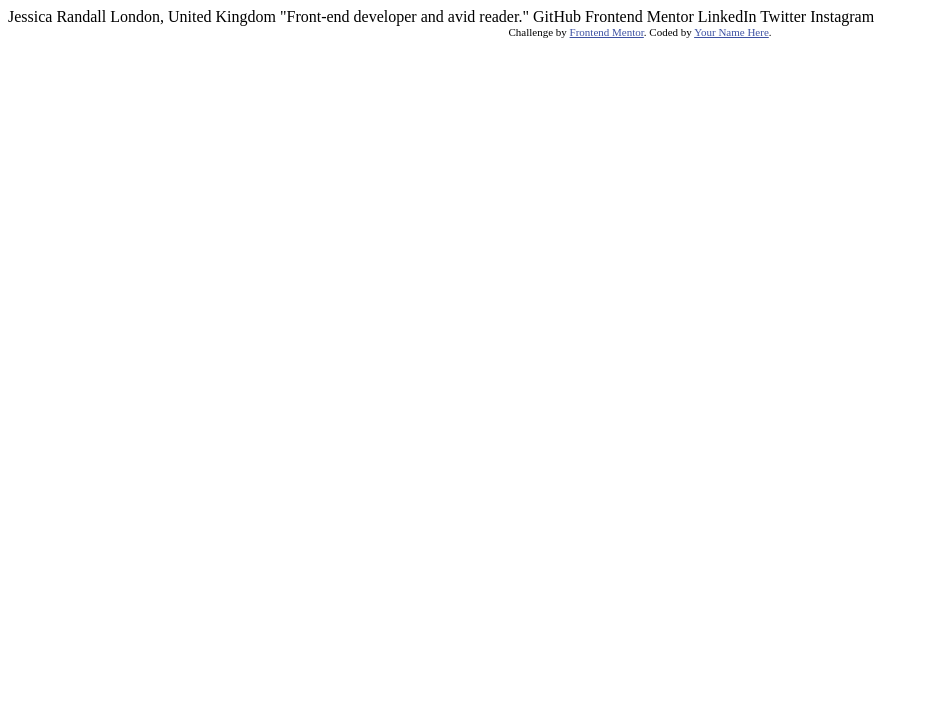
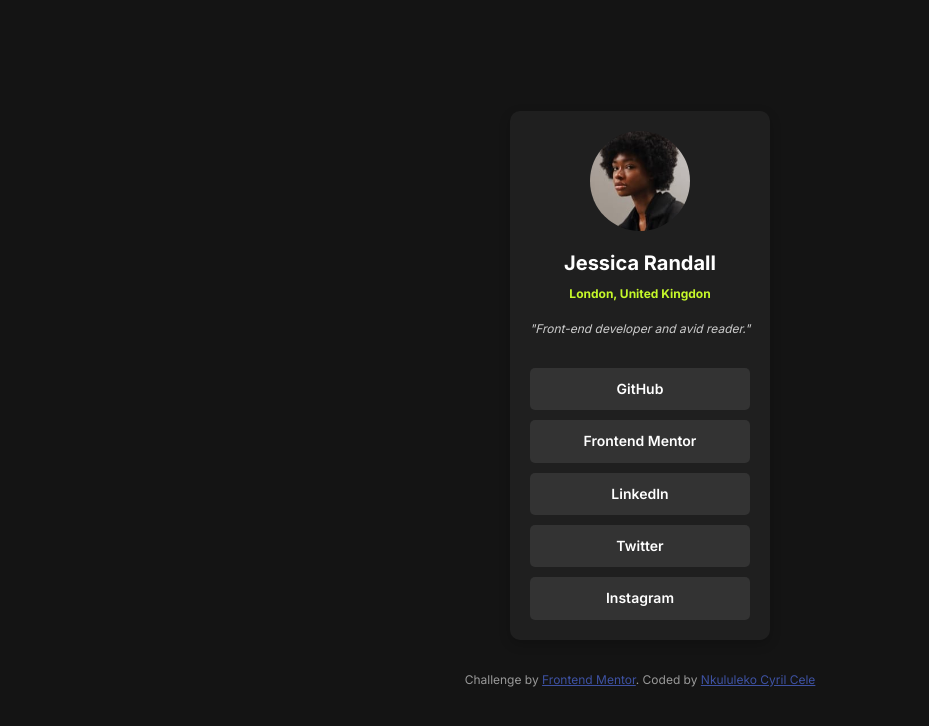
Before and after one commit to NkululekoCyrilCele/social-links-profile, a plain HTML site: page index.html in a window 1280 px wide. Shown: the whole page, without its empty margins (0-929 px from the left). Drawn offline with Linux system fonts and the light colour scheme.

Commit message:
Write HTML and CSS

```diff
--- /dev/null
+++ b/assets/css/styles.css
@@ -0,0 +1,124 @@
+:root {
+    --grey-900: hsl(0, 0%, 8%);
+    --grey-800: hsl(0, 0%, 12%);
+    --grey-700: hsl(0, 0%, 20%);
+    --light-grey: hsl(0, 0%, 80%);
+    --white: hsl(0, 0%, 100%);
+    --green: hsl(75, 94%, 57%);
+}
+
+/* Reset */
+*,
+*::before,
+*::after {
+    margin: 0;
+    padding: 0;
+    box-sizing: border-box;
+}
+
+html {
+    font-size: 62.5%;
+}
+
+body {
+    font-family: "Inter", sans-serif;
+    line-height: 1.6;
+    font-size: 1.4rem;
+    background-color: var(--grey-900);
+    color: var(--white);
+    display: flex;
+    flex-direction: column;
+    justify-content: center;
+    align-items: center;
+    height: 100vh;
+}
+
+.profile-card {
+    background-color: var(--grey-800);
+    padding: 2rem;
+    border-radius: 1rem;
+    max-width: 32rem;
+    width: 100%;
+    text-align: center;
+    box-shadow: 0 4px 12px rgba(0, 0, 0, 0.2);
+}
+
+.profile-card__header { margin-bottom: 2rem; }
+
+.profile-card__image {
+    border-radius: 50%;
+    width: 10rem;
+    height: auto;
+    object-fit: cover;
+    margin-bottom: 1rem;
+}
+
+.profile-card__name {
+    font-size: 2rem;
+    font-weight: 700;
+    margin-bottom: 0.5rem;
+}
+
+.profile-card__location {
+    color: var(--green);
+    font-size: 1.2rem;
+    font-weight: 800;
+    margin-bottom: 1.5rem;
+}
+
+.profile-card__bio {
+    font-size: 1.2rem;
+    margin-bottom: 3rem;
+    font-style: italic;
+    color: var(--light-grey);
+}
+
+.profile-card__links {
+    display: grid;
+    gap: 1rem;
+}
+
+.profile-card__link {
+    background-color: var(--grey-700);
+    padding: 1rem;
+    border-radius: 0.5rem;
+    text-decoration: none;
+    color: var(--white);
+    font-weight: 600;
+    transition: background-color 0.3s ease, transform 0.3s ease;
+}
+
+.profile-card__link--github:hover {
+    background-color: var(--green);
+    color: var(--grey-900);
+}
+
+.profile-card__link:hover,
+.profile-card__link:focus {
+    background-color: hsl(75, 94%, 47%);
+    transform: scale(1.05);
+}
+
+/* Footer */
+.attribution {
+    margin-top: 3rem;
+    font-size: 1.2rem;
+    text-align: center;
+    color: hsl(0, 0%, 60%);
+}
+
+.attribution a {
+    color: hsl(228, 45%, 44%);
+}
+
+/* Accessibility: focus outlines */
+a:focus {
+    outline: 2px solid var(--green);
+}
+
+/* Responsive Design */
+@media (min-width: 1440px) {
+    .profile-card {
+        max-width: 40rem;
+    }
+}
--- a/index.html
+++ b/index.html
@@ -8,27 +8,31 @@
 
   <title>Frontend Mentor | Social links profile</title>
 
-  <!-- Feel free to remove these styles or customise in your own stylesheet 👍 -->
-  <style>
-    .attribution { font-size: 11px; text-align: center; }
-    .attribution a { color: hsl(228, 45%, 44%); }
-  </style>
+  <link rel="stylesheet" href="./assets/css/styles.css">
+  <link rel="stylesheet" href="https://fonts.googleapis.com/css2?family=Inter:wght@400;600;700&display=swap">
+
 </head>
 <body>
+  <main>
+    <section class="profile-card">
+      <img src="./assets/images/avatar-jessica.jpeg" alt="Profile picture of Jessica Randall" class="profile-card__image">
+      <h1 class="profile-card__name">Jessica Randall</h1>
+      <p class="profile-card__location">London, United Kingdon</p>
+      <p class="profile-card__bio">"Front-end developer and avid reader."</p>
 
-  Jessica Randall
-  London, United Kingdom
-  "Front-end developer and avid reader."
+      <div class="profile-card__links">
+        <a href="https://github.com" target="_blank" class="profile-card__link profile-card__link--github">GitHub</a>
+        <a href="https://frontendmentor.io" target="_blank" class="profile-card__link profile-card__link--frontend-mentor">Frontend Mentor</a>
+        <a href="https://linkedin.com" target="_blank" class="profile-card__link profile-card__link--linkedin">LinkedIn</a>
+        <a href="https://twitter.com" target="_blank" class="profile-card__link profile-card__link--twitter">Twitter</a>
+        <a href="https://instagram.com" target="_blank" class="profile-card__link profile-card__link--instagram">Instagram</a>
+      </div>
+    </section>
+  </main>
 
-  GitHub
-  Frontend Mentor
-  LinkedIn
-  Twitter
-  Instagram
-
-  <div class="attribution">
+  <footer class="attribution">
     Challenge by <a href="https://www.frontendmentor.io?ref=challenge" target="_blank">Frontend Mentor</a>.
-    Coded by <a href="#">Your Name Here</a>.
-  </div>
+    Coded by <a href="">Nkululeko Cyril Cele</a>
+  </footer>
 </body>
 </html>
```
